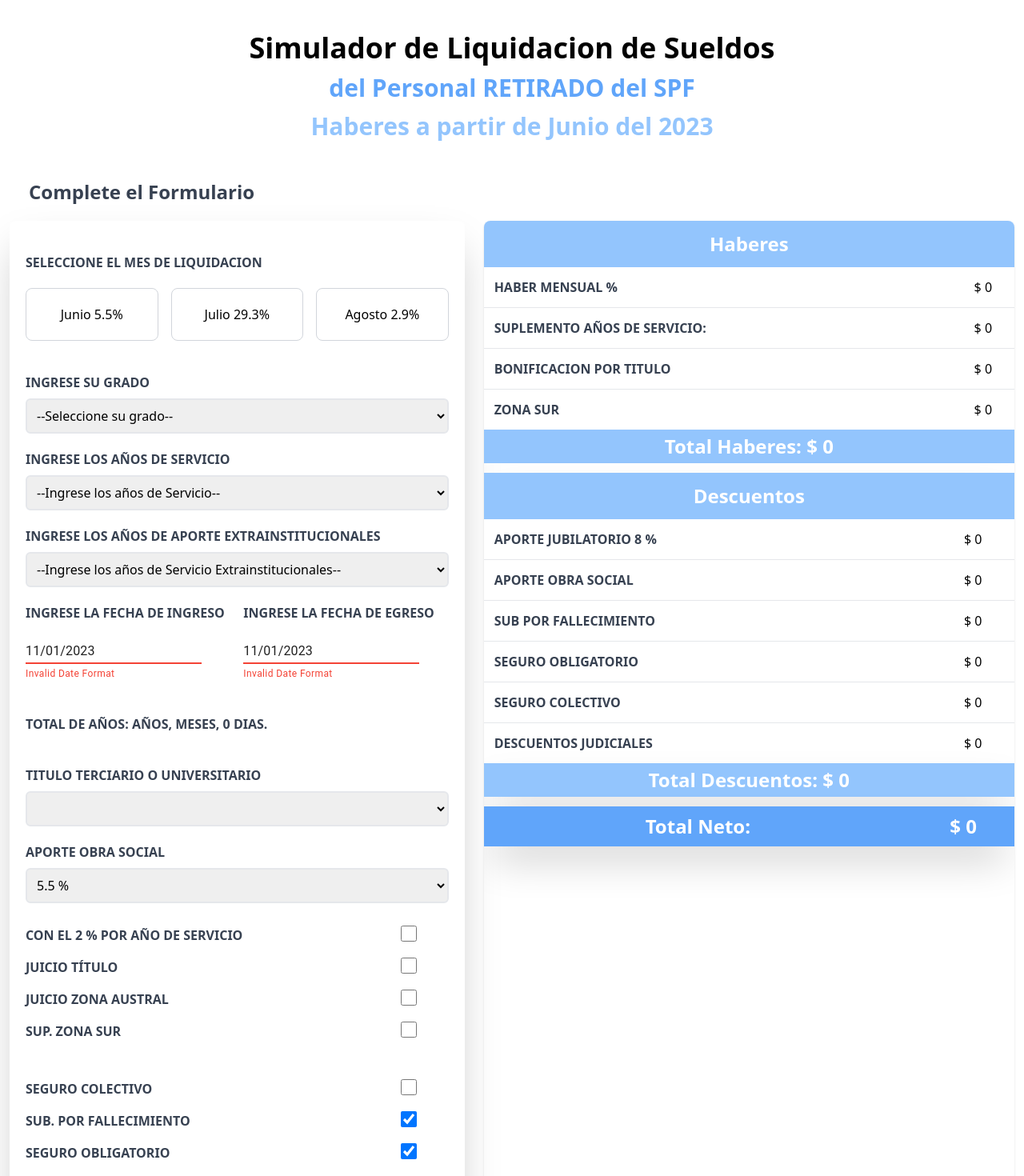
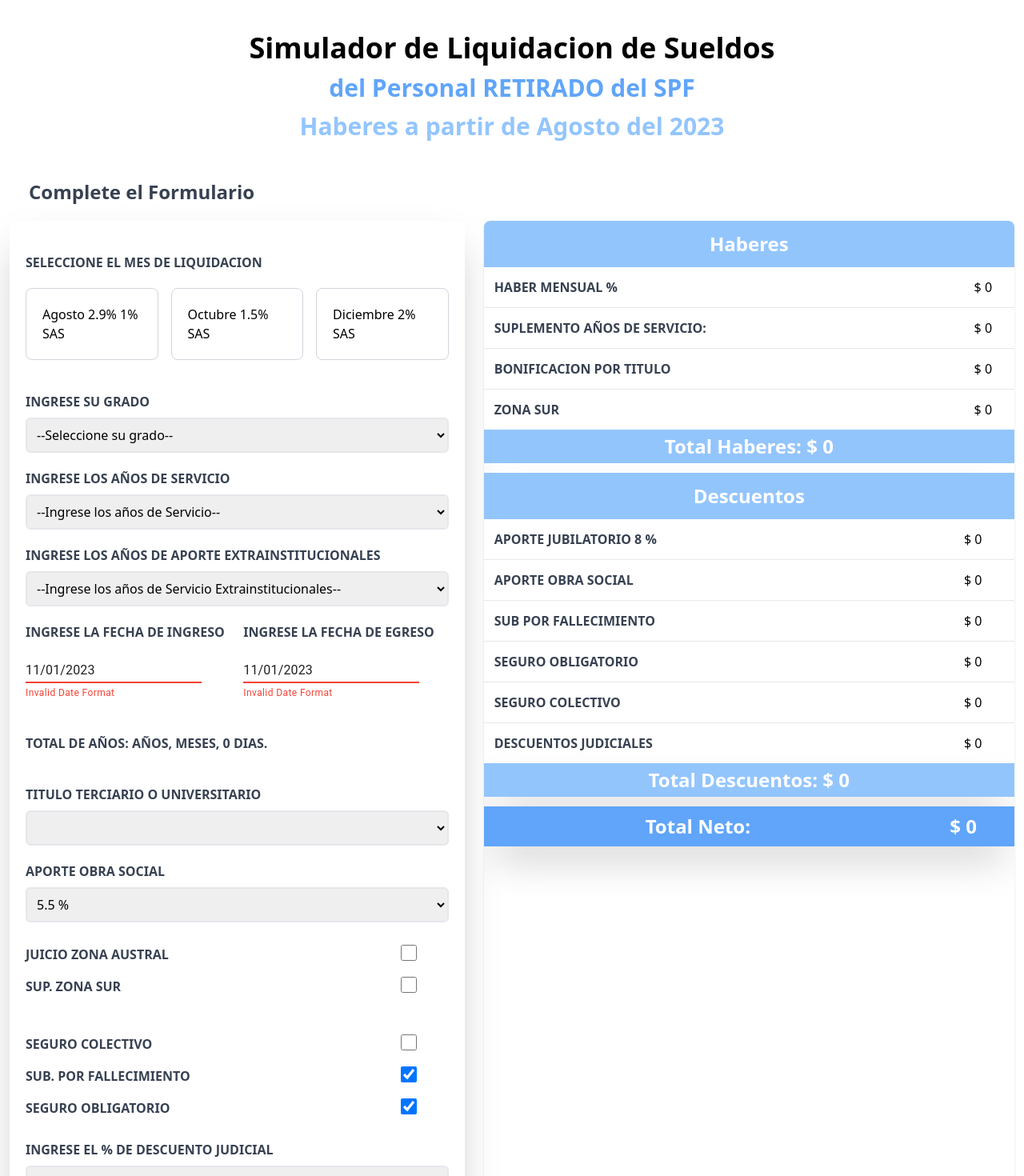
Before and after one commit to LeonelReyes/liquidacion-spf-main, a React (Vite) app: page / in a window 1280 px wide. Shown: the top 1470 px of the page at 80% size. Built offline with nearby package versions, Linux system fonts and the light colour scheme; what tailwindcss-tables would draw is missing.

Commit message:
Actualizacion SAS 2% y 25% titulo 2023

```diff
--- a/src/components/Calcular.jsx
+++ b/src/components/Calcular.jsx
@@ -15,7 +15,9 @@ const compFijacion = [49063, 49063, 49063, 36799, 36799, 24532]
 
 const zonaSur = [0, 29422, 26100, 20882, 18035, 15185, 13761, 13522, 13048, 17557, 15658, 14237, 13996, 13761, 13289, 12810, 12573]
 
-const pocentajeAumento = [1, 1.293, 1.3306]
+const pocentajeAumento = [1, 1.293, 1.3306, 1.3306, 1.3306]
+
+const porcetajeSAS = [0.005, 0.005, 0.01, 0.015, 0.02]
 
 
 const nomGrado = ['Inspector General', 'Prefecto', 'Subprefecto', 'Alcaide Mayor', 'Alcaide', 'Subalcaide', 'Adjutor Principal', 'Adjutor', 'Subadjutor', 'Ayudante Mayor', 'Ayudante Principal', 'Ayudante de 1ra.', 'Ayudante de 2da.', 'Ayudante de 3ra.', 'Ayudante de 4ta.', 'Ayudante de 5ta.', 'Subayudante']
@@ -73,41 +75,47 @@ const Calcular = ({datosAgente, setDatosAgente}) => {
 
     if (grado){
         // haberMensual = (Number(haberesPorGrado[grado])* Number(pocentajeAumento[mesLiqui])).toFixed(2)
+        supAniosDeServicio = ((Number(haberMensual) * Number(porcetajeSAS[mesLiqui])) * Number(anios) ).toFixed(2)
+        // if (juicioAnios){
+        //     supAniosDeServicio = ((Number(haberMensual) * 0.02) * Number(anios) ).toFixed(2)
+        // }else if (!juicioAnios){
 
-        if (juicioAnios){
-            supAniosDeServicio = ((Number(haberMensual) * 0.02) * Number(anios) ).toFixed(2)
-        }else if (!juicioAnios){
-
-            supAniosDeServicio = ((Number(haberMensual) * 0.005) * Number(anios) ).toFixed(2)
-        }
+        //     supAniosDeServicio = ((Number(haberMensual) * 0.005) * Number(anios) ).toFixed(2)
+        // }
 
 
     }
 
 
+    if (titulo == 1){
+        bonificacionPorTitulo = (Number(haberMensual) * 0.15).toFixed(2)
+    }else if (titulo ==2){
+        bonificacionPorTitulo = (Number(haberMensual) * 0.25).toFixed(2)
+    }else if (titulo == 3){
+        bonificacionPorTitulo = (Number(haberMensual) * 0.25).toFixed(2)
+    }
 
 
+    // if (juicioTitulo){
 
-    if (juicioTitulo){
+    //     if (titulo == 1){
+    //         bonificacionPorTitulo = (Number(haberMensual) * 0.15).toFixed(2)
+    //     }else if (titulo ==2){
+    //         bonificacionPorTitulo = (Number(haberMensual) * 0.25).toFixed(2)
+    //     }else if (titulo == 3){
+    //         bonificacionPorTitulo = (Number(haberMensual) * 0.25).toFixed(2)
+    //     }
 
-        if (titulo == 1){
-            bonificacionPorTitulo = (Number(haberMensual) * 0.15).toFixed(2)
-        }else if (titulo ==2){
-            bonificacionPorTitulo = (Number(haberMensual) * 0.25).toFixed(2)
-        }else if (titulo == 3){
-            bonificacionPorTitulo = (Number(haberMensual) * 0.25).toFixed(2)
-        }
+    // }else if (!juicioTitulo){
 
-    }else if (!juicioTitulo){
-
-        if (titulo == 1){
-            bonificacionPorTitulo = (Number(titTerciario[grado]) * Number(pocentajeAumento[mesLiqui])).toFixed(2)
-        }else if (titulo ==2){
-            bonificacionPorTitulo = (Number(titUniversitario[grado])* Number(pocentajeAumento[mesLiqui])).toFixed(2)
-        }else if (titulo == 3){
-            bonificacionPorTitulo = (Number(titPosgrado[grado])* Number(pocentajeAumento[mesLiqui])).toFixed(2)
-        }
-    }
+    //     if (titulo == 1){
+    //         bonificacionPorTitulo = (Number(titTerciario[grado]) * Number(pocentajeAumento[mesLiqui])).toFixed(2)
+    //     }else if (titulo ==2){
+    //         bonificacionPorTitulo = (Number(titUniversitario[grado])* Number(pocentajeAumento[mesLiqui])).toFixed(2)
+    //     }else if (titulo == 3){
+    //         bonificacionPorTitulo = (Number(titPosgrado[grado])* Number(pocentajeAumento[mesLiqui])).toFixed(2)
+    //     }
+    // }
 
 
     if(antiguedad){
--- a/src/components/Formulario.jsx
+++ b/src/components/Formulario.jsx
@@ -181,40 +181,29 @@ const Formulario = ({datosAgente, setDatosAgente}) => {
                 </label>
 
                 <ul className="grid grid-cols-3 gap-x-4  mx-auto mb-10">
-                    <li className="relative">
-                        <input className="sr-only peer" type="radio" value="0" name="radioMes" id="idJunio"
+                <li className="relative">
+                        <input className="sr-only peer" type="radio" value="2" name="radioMes" id="idAgosto"
 
                         onChange={ (e) => setMesLiqui(e.target.value) }
                         />
-                        <label className="flex p-5 bg-white border border-gray-300 rounded-lg cursor-pointer focus:outline-none hover:bg-gray-50 peer-checked:ring-blue-500 peer-checked:ring-2 peer-checked:border-transparent justify-center" htmlFor="idJunio">Junio 5.5%</label>
+                        <label className="flex p-5 bg-white border border-gray-300 rounded-lg cursor-pointer focus:outline-none hover:bg-gray-50 peer-checked:ring-blue-500 peer-checked:ring-2 peer-checked:border-transparent justify-center" htmlFor="idAgosto">Agosto 2.9% 1% SAS</label>
 
+                    </li>
+                    <li className="relative">
+                        <input className="sr-only peer" type="radio" value="3" name="radioMes" id="idOctubre"
+                        onChange={ (e) => setMesLiqui(e.target.value) }
+                        />
+                        <label className="flex p-5 bg-white border border-gray-300 rounded-lg cursor-pointer focus:outline-none hover:bg-gray-50 peer-checked:ring-blue-500 peer-checked:ring-2 peer-checked:border-transparent justify-center" htmlFor="idOctubre">Octubre 1.5% SAS</label>
 
                     </li>
 
                     <li className="relative">
-                        <input className="sr-only peer" type="radio" value="1" name="radioMes" id="idJulio"
-
+                        <input className="sr-only peer" type="radio" value="4" name="radioMes" id="idDiciembre"
                         onChange={ (e) => setMesLiqui(e.target.value) }
                         />
-                        <label className="flex p-5 bg-white border border-gray-300 rounded-lg cursor-pointer focus:outline-none hover:bg-gray-50 peer-checked:ring-blue-500 peer-checked:ring-2 peer-checked:border-transparent justify-center" htmlFor="idJulio">Julio 29.3%</label>
-
+                        <label className="flex p-5 bg-white border border-gray-300 rounded-lg cursor-pointer focus:outline-none hover:bg-gray-50 peer-checked:ring-blue-500 peer-checked:ring-2 peer-checked:border-transparent justify-center" htmlFor="idDiciembre">Diciembre 2% SAS</label>
 
                     </li>
-                    <li className="relative">
-                        <input className="sr-only peer" type="radio" value="2" name="radioMes" id="idAgosto"
-
-                        onChange={ (e) => setMesLiqui(e.target.value) }
-                        />
-                        <label className="flex p-5 bg-white border border-gray-300 rounded-lg cursor-pointer focus:outline-none hover:bg-gray-50 peer-checked:ring-blue-500 peer-checked:ring-2 peer-checked:border-transparent justify-center" htmlFor="idAgosto">Agosto 2.9%</label>
-
-                    </li>
-                    {/* <li className="relative">
-                        <input className="sr-only peer" type="radio" value="3" name="radioMes" id="idSeptiembre"
-                        onChange={ (e) => setMesLiqui(e.target.value) }
-                        />
-                        <label className="flex p-5 bg-white border border-gray-300 rounded-lg cursor-pointer focus:outline-none hover:bg-gray-50 peer-checked:ring-blue-500 peer-checked:ring-2 peer-checked:border-transparent justify-center" htmlFor="idSeptiembre">Septiembre 12%</label>
-
-                    </li> */}
                 </ul>
 
 
@@ -395,7 +384,7 @@ const Formulario = ({datosAgente, setDatosAgente}) => {
 
                 </div>
 
-                <div className="flex justify-between py-2 pr-10">
+                {/* <div className="flex justify-between py-2 pr-10">
                     <label htmlFor="idJuicioAnios" className="block text-gray-700 uppercase font-bold ">
                         Con el 2 % por año de Servicio
                     </label>
@@ -406,9 +395,9 @@ const Formulario = ({datosAgente, setDatosAgente}) => {
                     onChange={ (e) => setJuicioAnios(e.target.checked) }
                     />
 
-                </div>
+                </div> */}
 
-                <div className="flex justify-between py-2 pr-10">
+                {/* <div className="flex justify-between py-2 pr-10">
                     <label htmlFor="idJuicioTitulo" className="block text-gray-700 uppercase font-bold ">
                         Juicio Título
                     </label>
@@ -419,7 +408,7 @@ const Formulario = ({datosAgente, setDatosAgente}) => {
                     onChange={ (e) => setJuicioTitulo(e.target.checked) }
                     />
 
-                </div>
+                </div> */}
 
                 <div className="flex justify-between py-2 pr-10">
                     <label htmlFor="idJuicioZona" className="block text-gray-700 uppercase font-bold ">
--- a/src/components/Header.jsx
+++ b/src/components/Header.jsx
@@ -8,7 +8,7 @@ const Header = () => {
             <h1 className="font-black text-blue-400 text-3xl text-center md:w-2/3 mx-auto mt-3 h-auto lg:w-2/3 my-3">
                 del Personal RETIRADO del SPF
             </h1>
-            <h2 className="font-black text-blue-300 text-3xl text-center md:w-2/3 mx-auto mt-3 h-auto lg:w-2/3 my-3">Haberes a partir de Junio del 2023</h2>
+            <h2 className="font-black text-blue-300 text-3xl text-center md:w-2/3 mx-auto mt-3 h-auto lg:w-2/3 my-3">Haberes a partir de Agosto del 2023</h2>
 
 
         </div>
```
